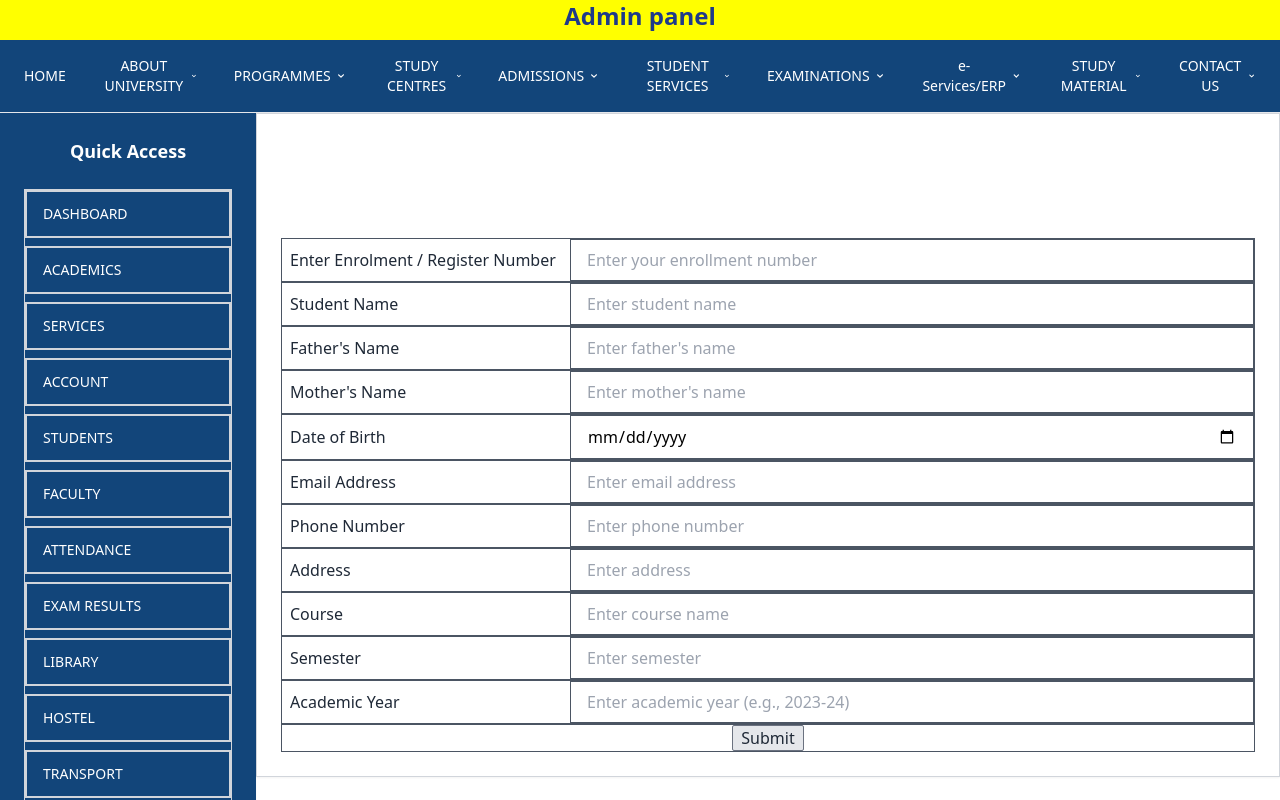
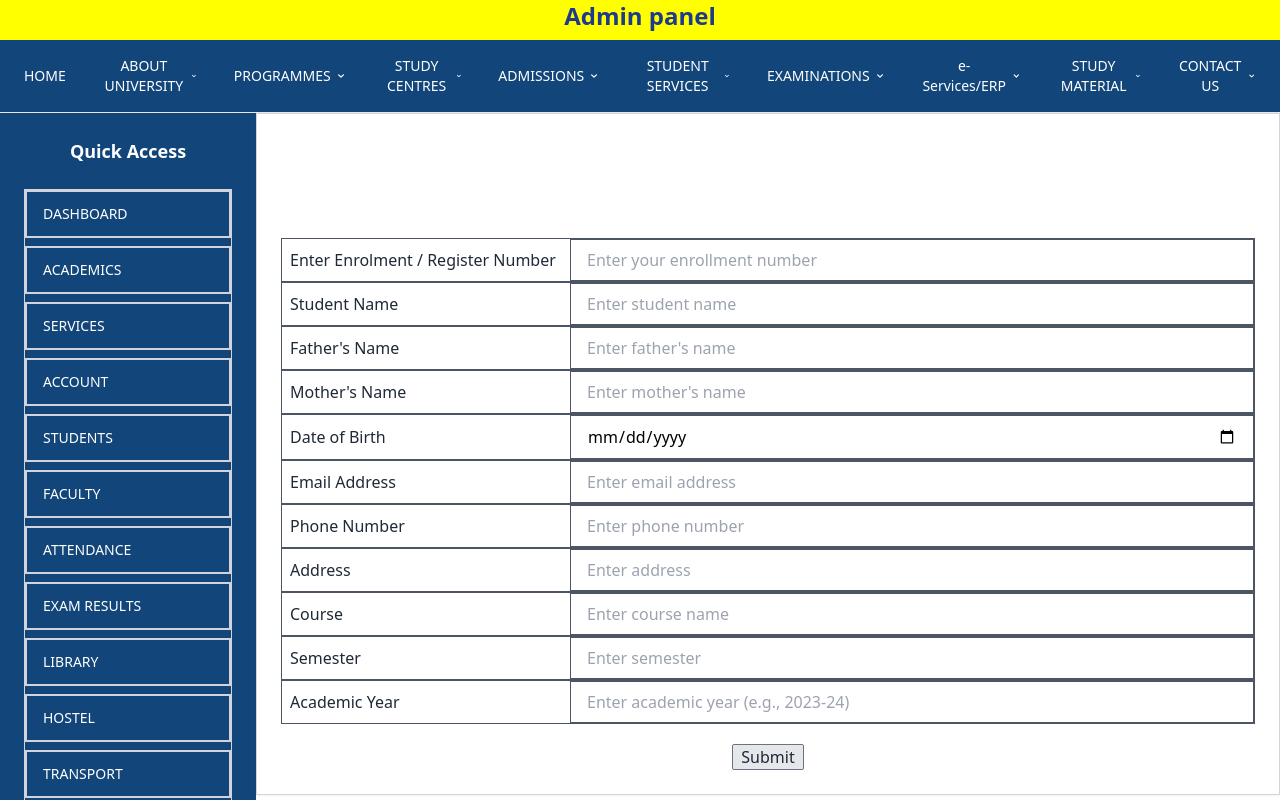
Before and after one commit to AnuragNarsingoju/client34, a React (Create React App) app: page /dashboard in a window 1280 px wide. Shown: the top 800 px of the page. Built offline with nearby package versions, Linux system fonts and the light colour scheme; the HTML template or start-up script is replaced by a standard one.

Commit message:
changes in UI2

```diff
--- a/src/SchoolPageNew.jsx
+++ b/src/SchoolPageNew.jsx
@@ -609,7 +609,10 @@ const SchoolPageNew = () => {
                   />
                 </div>
 
-                <div className="text-center border border-gray-600">
+
+              </form>
+
+              <div className="text-center mt-5">
                   <button
                     type="submit"
                     className={`border px-2 rounded-sm transition-colors duration-300 ${
@@ -621,7 +624,6 @@ const SchoolPageNew = () => {
                     Submit
                   </button>
                 </div>
-              </form>
             </div>
           </div>
         </div>
```
